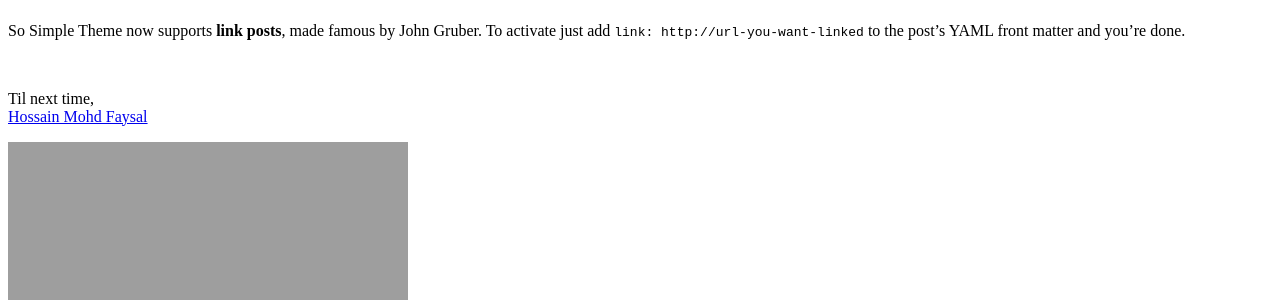
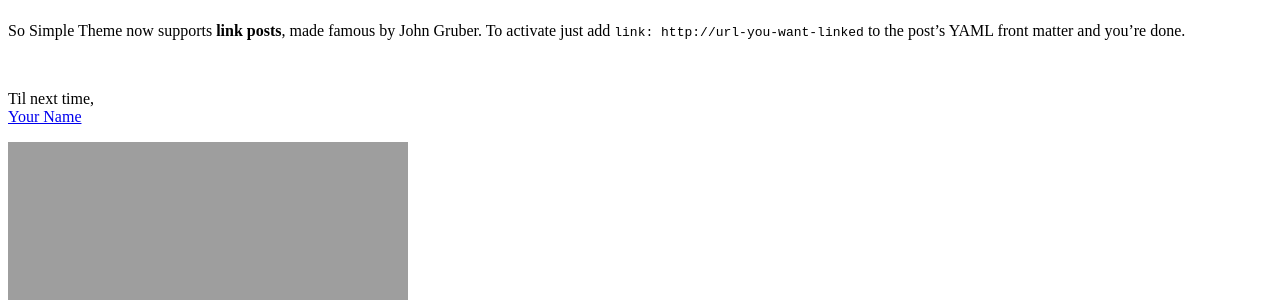
Before and after one commit to hmfaysal/Jekyll-HMFAYSAL-Theme, a Jekyll site: the page built from _posts/2013-08-12-sample-link-post.md, in a window 1280 px wide. Shown: the part 629-929 px from the top of the page. Built offline with Jekyll 4.4.1, drawn with Linux system fonts in a browser that asks for light colours; nearby versions of some CDN libraries; comment, search, counter and statistics services are not loaded.

Commit message:
Improve site signoff

```diff
--- a/_config.yml
+++ b/_config.yml
@@ -3,7 +3,6 @@ description:      Describe your website here.
 logo:             site-logo.png
 disqus_shortname:
 search:           true
-signoff:          Hossain Mohd Faysal
 #Change url to your domain. Leave localhost server or blank when working locally.
 url:              http://localhost:4000
 #cdn:			  http://cdn.localhost:4000
@@ -13,6 +12,7 @@ owner:
   name:           Your Name
   avatar:         bio-photo.jpg
   email:          you@email.com
+  signature_image: signature.png
   # Social networking links used in footer. Update and remove as you like.
   # To register at HMFAYSAL SOCIAL, visit http://social.hmfaysal.tk
   twitter:
--- a/_includes/signoff.html
+++ b/_includes/signoff.html
@@ -1,7 +1,7 @@
 <br />
 <p>
   Til next time,<br/>
-  <a href="{{ site.url }}/about" title="Hossain Mohd Faysal" target="_self">{{ site.signoff }}</a></p>
-<p>
-  <img src="{% if site.cdn %}{{ site.cdn }}{% else %}{{ site.url }}{% endif %}/images/signature.png" alt="HMFaysal-Signature" />
-</p>
+  <a href="{{ site.url }}/about" title="{{ site.owner.name }}" target="_self">{{ site.owner.name }}</a></p>
+{% if site.owner.signature_image %}<p>
+  <img src="{% if site.cdn %}{{ site.cdn }}{% else %}{{ site.url }}{% endif %}/images/{{ site.owner.signature_image }}" alt="{{ site.owner.name }}s-signature" />
+</p>{% endif %}
```
Also changed, not shown: 1 other file.
